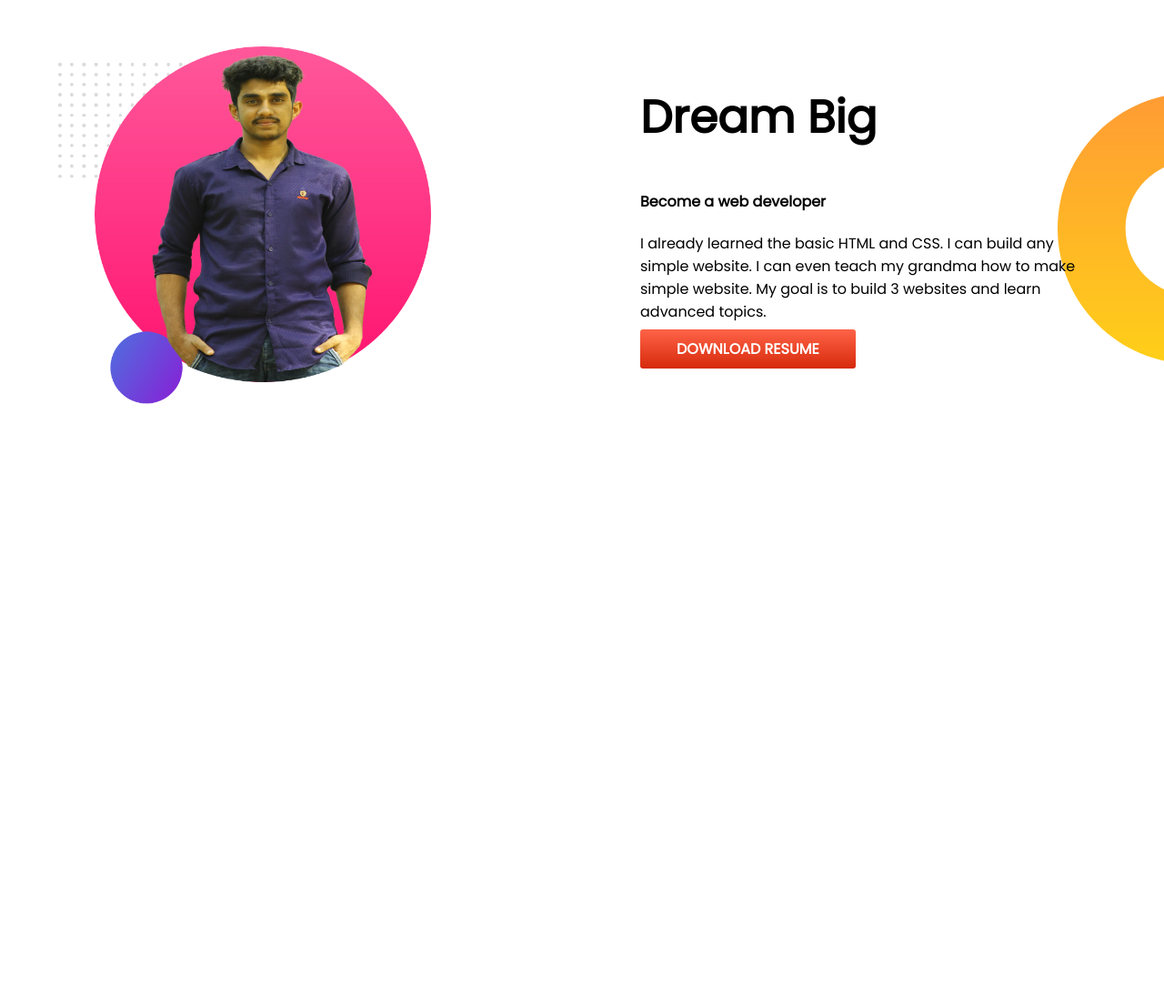
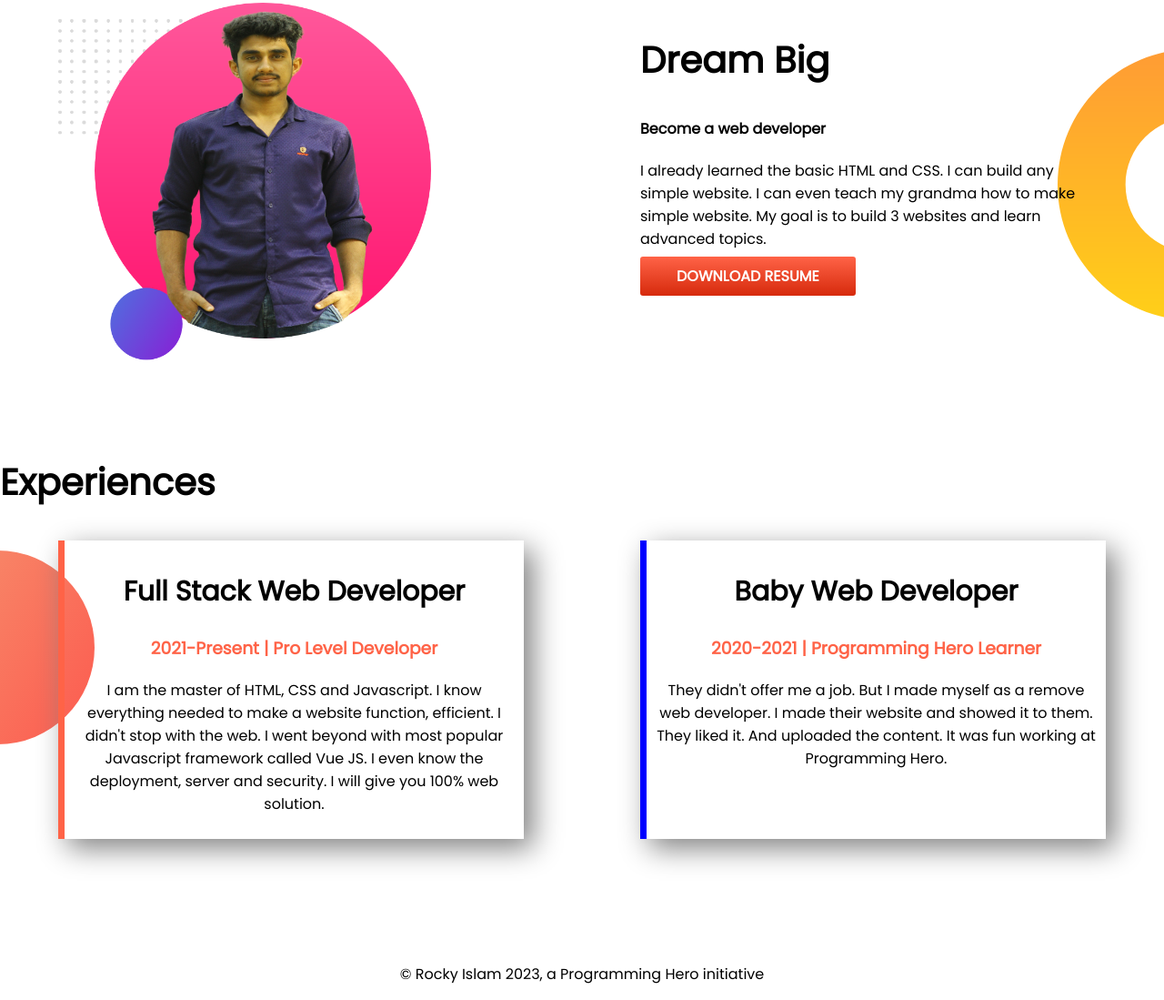
Before and after one commit to Rocky971/personal-portfolio, a plain HTML site: page index.html in a window 1280 px wide. Shown: the part 603-1702 px from the top of the page at 91% size. Before the commit the page ends 1118 px from the top, so only its background shows below. Drawn offline with Linux system fonts and the light colour scheme.

Commit message:
complete

```diff
--- a/index.html
+++ b/index.html
@@ -13,7 +13,7 @@
 </head>
 
 <body>
-    <section class="top-banner">
+    <section class="top-banner flexibal-container">
         <div class="first-line">
             <h1>Wellcome to </h1>
             <h1><span class="orange-color">Rocky Islam</span> World</h1>
@@ -28,7 +28,7 @@
         </div>
     </section>
 
-    <section class="right-banner">
+    <section class="right-banner flexibal-container">
         <div class="first-line">
             <img src="images/my-bg2.png" alt="">
         </div>
@@ -40,6 +40,30 @@
             <a class="hire-me" target="_blank" href="https://www.facebook.com/rsRocky007/">DOWNLOAD RESUME</a>
         </div>
     </section>
+    <section class="experiance-area">
+        <h1>Experiences</h1>
+        <div class="flexibal-container">
+            <div class="experiance-item border-left">
+                <h2>Full Stack Web Developer</h2>
+                <h3 class="orange-color text-align">2021-Present | Pro Level Developer</h3>
+                <p class="text-align">I am the master of HTML, CSS and Javascript. I know everything needed to make a
+                    website function,
+                    efficient. I didn't stop with the web. I went beyond with most popular Javascript framework called
+                    Vue JS. I even know the deployment, server and security. I will give you 100% web solution.</p>
+            </div>
+            <div class="experiance-item border-right">
+                <h2>Baby Web Developer</h2>
+                <h3 class="orange-color text-align">2020-2021 | Programming Hero Learner</h3>
+                <p class="text-align">They didn't offer me a job. But I made myself as a remove web developer. I made
+                    their website and
+                    showed it to them. They liked it. And uploaded the content. It was fun working at Programming Hero.
+                </p>
+            </div>
+        </div>
+    </section>
 </body>
+<footer>
+    <p class="footer">© Rocky Islam 2023, a Programming Hero initiative</p>
+</footer>
 
 </html>
--- a/style.css
+++ b/style.css
@@ -4,12 +4,16 @@ body{
     padding: 0;
 }
 h1{
-    font-size: 50px;
+    font-size: 40px;
+}
+h2{
+    font-size: 30px;
+    text-align: center;
 }
 .orange-color{
     color: tomato;
 }
-section{
+.flexibal-container{
     display: flex;
 }
 .first-line{
@@ -36,3 +40,28 @@ section{
     background-repeat: no-repeat;
     background-position: right;
 }
+.experiance-item{
+    box-shadow: 10px 10px 30px gray;
+    width: 40%;
+    margin-left: 5%;
+    margin-right: 5%;
+    padding: 10px;
+}
+.text-align{
+    text-align: center;
+}
+.experiance-area{
+    background-image: url(images/exp-bg.png);
+    background-repeat: no-repeat;
+    background-position: left;
+}
+.border-left{
+    border-left: 7px solid tomato;
+}
+.border-right{
+    border-left: 7px solid blue;
+}
+.footer{
+    padding-top: 120px;
+    text-align: center;
+}
```
